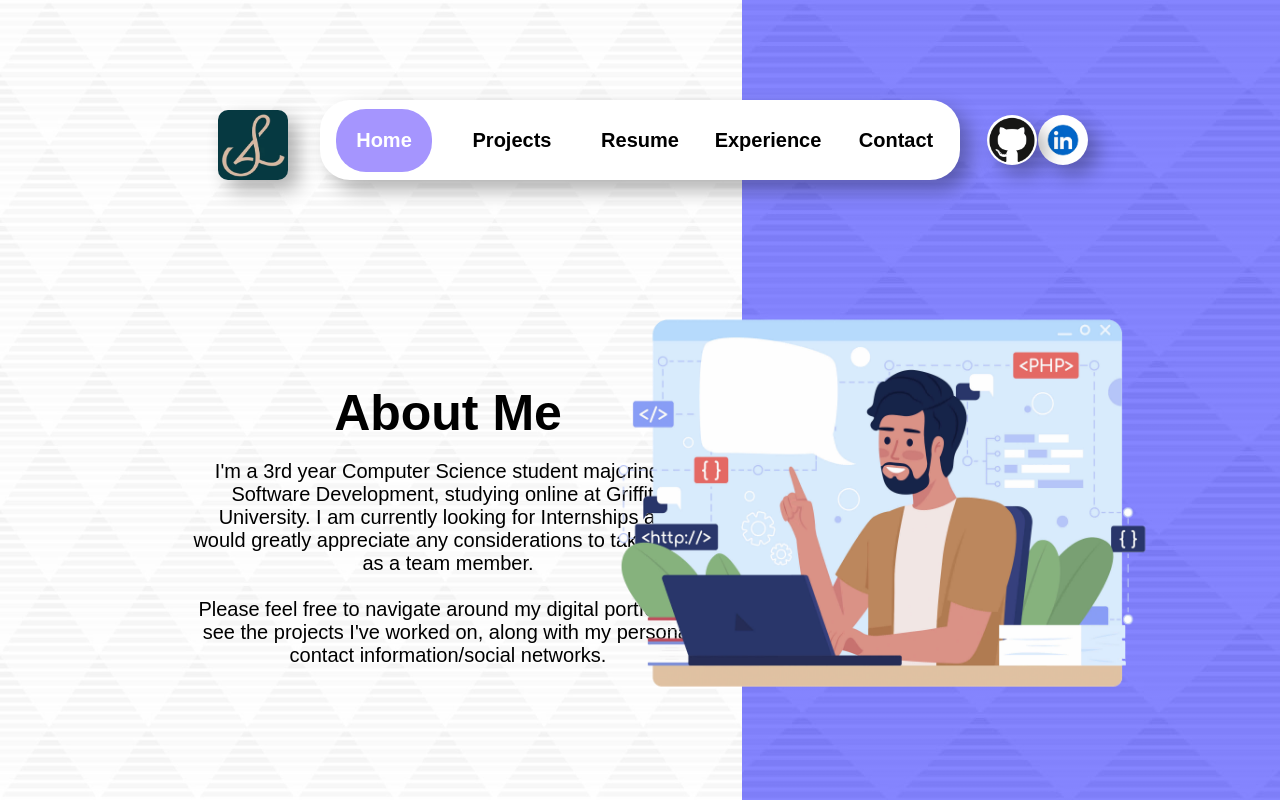
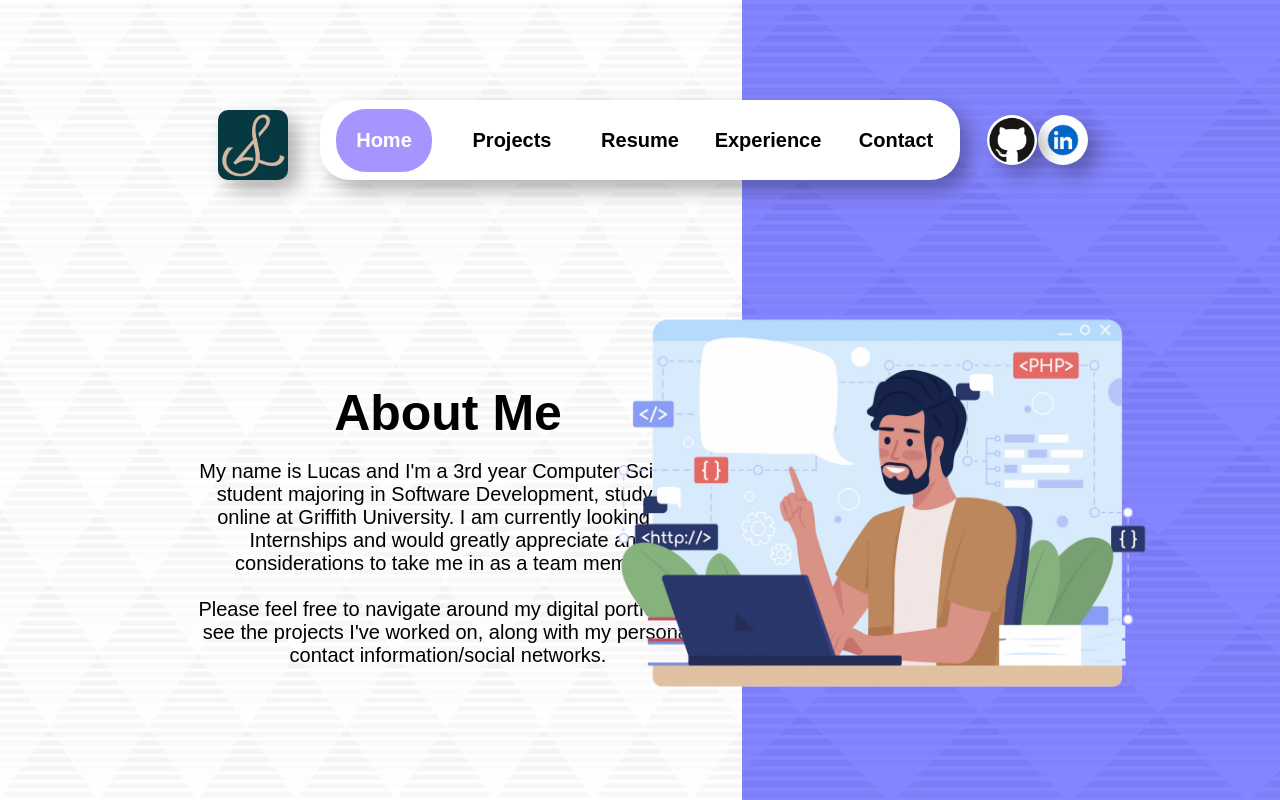
Before and after one commit to lseti1/portfolio-527386, a React (Create React App) app: page / in a window 1280 px wide. Built offline with nearby package versions, Linux system fonts and the light colour scheme.

Commit message:
Slight Text Change

```diff
--- a/src/App.js
+++ b/src/App.js
@@ -13,7 +13,7 @@ function App() {
   const updateContent = () => {
     switch (currentPage) {
       case "home":
-        return <p>I'm a 3rd year Computer Science student majoring in Software Development, studying online at Griffith University. I am currently looking
+        return <p>My name is Lucas and I'm a 3rd year Computer Science student majoring in Software Development, studying online at Griffith University. I am currently looking
         for Internships and would greatly appreciate any considerations to take me in as a team member. <br/><br/>
         Please feel free to navigate around my digital portfolio to see the projects I've worked on, along with my personal contact information/social networks.</p>;
       case "projects":
```
